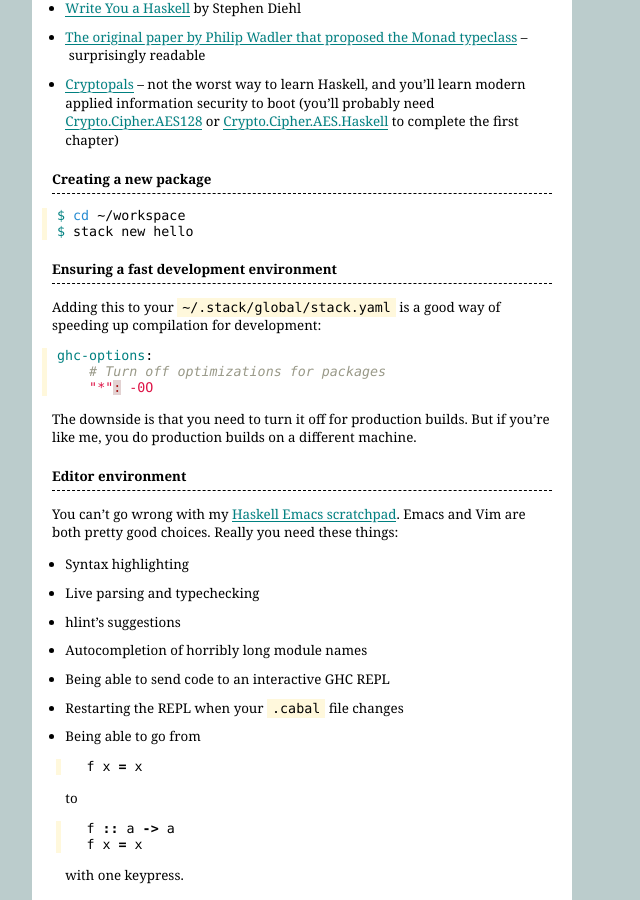
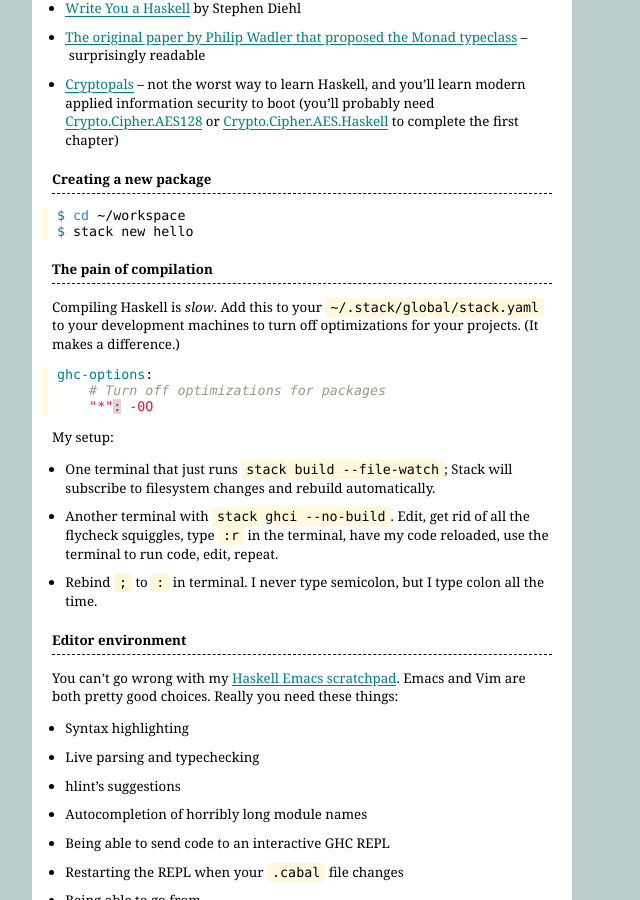
Before and after one commit to hlian/hao.codes, a Jekyll site: the page built from _posts/2015-11-30-haskell-treasure-map.md, in a window 1280 px wide and 900 px high, scrolled down 1236 px. Shown: the whole window, without its empty margins (0-640 px from the left). Built offline with Jekyll 4.4.1, drawn with Linux system fonts in a browser that asks for light colours.

Commit message:
Update 2015-11-30-haskell-treasure-map.md

````diff
--- a/_posts/2015-11-30-haskell-treasure-map.md
+++ b/_posts/2015-11-30-haskell-treasure-map.md
@@ -55,9 +55,9 @@ $ cd ~/workspace
 $ stack new hello
 ```
 
-## Ensuring a fast development environment
+## The pain of compilation
 
-Adding this to your `~/.stack/global/stack.yaml` is a good way of speeding up compilation for development:
+Compiling Haskell is _slow_. Add this to your `~/.stack/global/stack.yaml` to your development machines to turn off optimizations for your projects. (It makes a difference.)
 
 ```yaml
 ghc-options:
@@ -65,7 +65,13 @@ ghc-options:
     "*": -0O
 ```
 
-The downside is that you need to turn it off for production builds. But if you're like me, you do production builds on a different machine.
+My setup:
+
+* One terminal that just runs `stack build --file-watch`; Stack will subscribe to filesystem changes and rebuild automatically.
+
+* Another terminal with `stack ghci --no-build`. Edit, get rid of all the flycheck squiggles, type `:r` in the terminal, have my code reloaded, use the terminal to run code, edit, repeat.
+
+* Rebind `;` to `:` in terminal. I never type semicolon, but I type colon all the time.
 
 ## Editor environment
 
````
